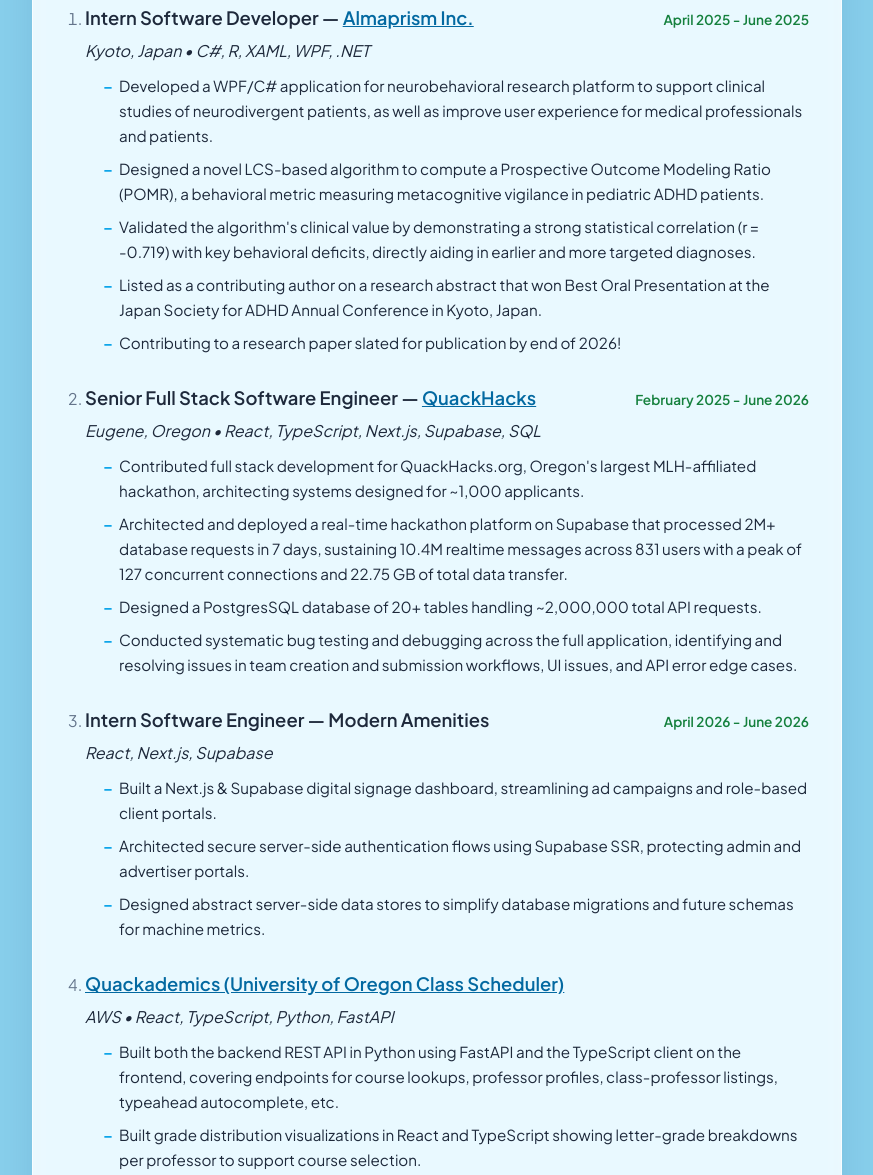
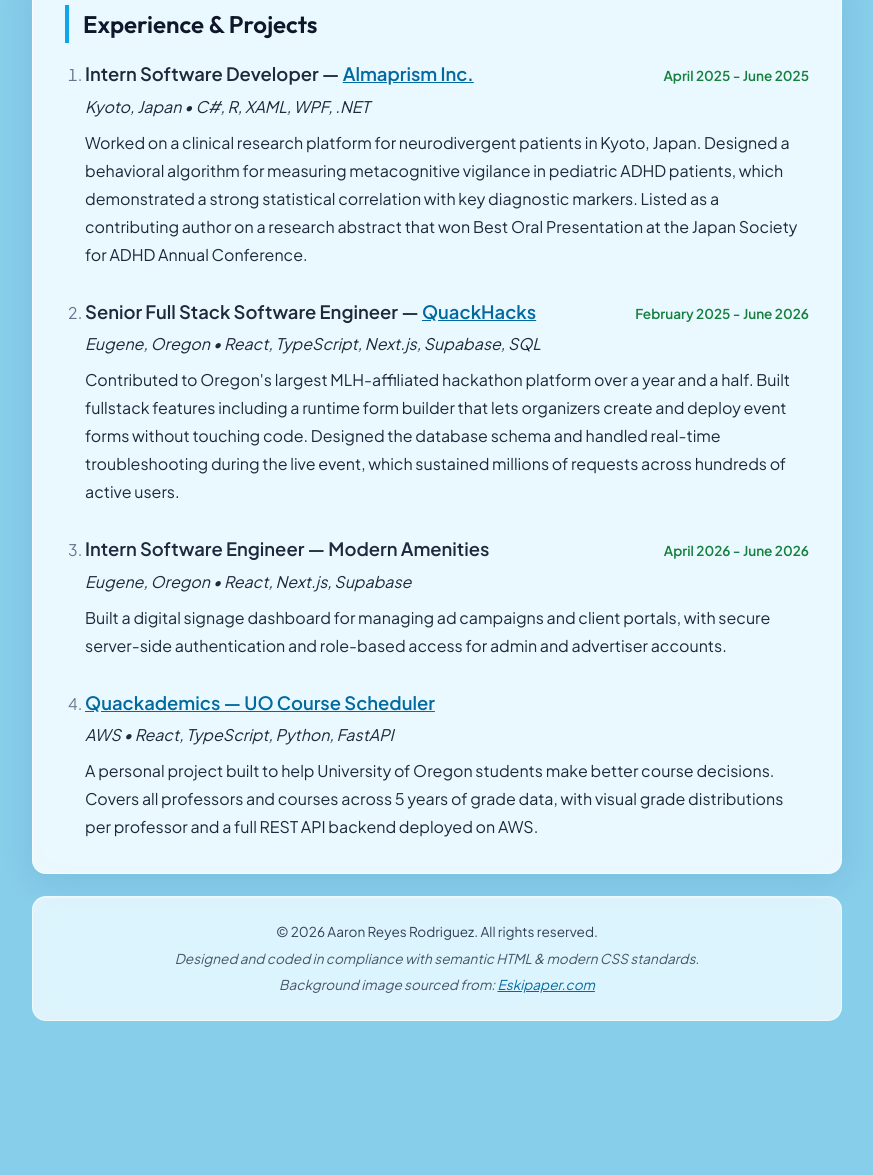
Before and after one commit to Aaron-Reyes-Rodriguez/Aaron-Reyes-Rodriguez.github.io, a plain HTML site: page index.html in a window 1280 px wide. Shown: the part 1415-2590 px from the top of the page, without its empty margins (203-1076 px from the left). After the commit the page ends 2476 px from the top, so only its background shows below. Drawn offline with Linux system fonts and the light colour scheme.

Commit message:
Updated portfolio

```diff
--- a/index.html
+++ b/index.html
@@ -36,7 +36,7 @@
         <!-- Header Text Details -->
         <div class="header-text">
           <h1>Aaron Reyes Rodriguez</h1>
-          <p class="tagline">Computer Science Student & Full Stack Software Engineer</p>
+          <p class="tagline">Software Engineer</p>
           <hr class="header-divider" />
 
           <!-- Semantic address container for contact info, optimizing SEO & accessibility -->
@@ -81,12 +81,17 @@
       <!-- Section: About Me -->
       <section id="about" class="resume-section">
         <h2>About Me</h2>
-        <p>
-         I'm a software engineer who values balance, combining a focused approach to coding with a down-to-earth lifestyle.
-         Outside of building full-stack applications, I spend my time playing basketball and winding down outdoors with my dog, Max.
-         I am genuinely motivated by helping people, and I enjoy applying my technical skills to support others. I look forward to bringing
-         this collaborative, steady mindset to a meaningful engineering role.
-        </p>
+        <div style="display: flex; align-items: flex-start; gap: 24px; flex-wrap: wrap;">
+          <p style="flex: 1; min-width: 200px;">
+            I'm a software engineer who values balance, combining a focused approach to coding with a down-to-earth lifestyle.
+            Outside of building full-stack applications, I spend my time playing basketball and winding down outdoors with my dog, Max.
+            I am genuinely motivated by helping people, and I enjoy applying my technical skills to support others. I look forward to bringing
+            this collaborative, steady mindset to a meaningful engineering role.
+          </p>
+          <img src="Max.JPG"
+               alt="Max, Aaron's dog"
+               style="width: 180px; height: 180px; object-fit: cover; border-radius: 12px; flex-shrink: 0;" />
+        </div>
       </section>
 
       <!-- Section: Education -->
@@ -122,7 +127,7 @@
           <div class="skills-category">
             <h3>Professional Skills</h3>
             <ul>
-              <li>Full Stack Web Development &amp; Architecture</li>
+              <li>Full Stack Web Development</li>
               <li>Algorithm Design, Analysis &amp; Optimization</li>
               <li>Clinical Research &amp; Scientific Collaboration</li>
               <li>Systematic Software Testing &amp; Debugging</li>
@@ -149,16 +154,16 @@
               <span class="timeline-date">April 2025 - June 2025</span>
             </div>
             <p class="timeline-location">Kyoto, Japan &bull; C#, R, XAML, WPF, .NET</p>
-            <ul>
-              <li>Developed a WPF/C# application for neurobehavioral research platform to support clinical studies of neurodivergent patients, as well as improve user experience for medical professionals and patients.</li>
-              <li>Designed a novel LCS-based algorithm to compute a Prospective Outcome Modeling Ratio (POMR), a behavioral metric measuring metacognitive vigilance in pediatric ADHD patients.</li>
-              <li>Validated the algorithm's clinical value by demonstrating a strong statistical correlation (r = -0.719) with key behavioral deficits, directly aiding in earlier and more targeted diagnoses.</li>
-              <li>Listed as a contributing author on a research abstract that won Best Oral Presentation at the Japan Society for ADHD Annual Conference in Kyoto, Japan.</li>
-              <li>Contributing to a research paper slated for publication by end of 2026!</li>
-            </ul>
+            <p>
+              Worked on a clinical research platform for neurodivergent patients in Kyoto, Japan.
+              Designed a behavioral algorithm for measuring metacognitive vigilance in pediatric ADHD patients,
+              which demonstrated a strong statistical correlation with key diagnostic markers.
+              Listed as a contributing author on a research abstract that won Best Oral Presentation
+              at the Japan Society for ADHD Annual Conference.
+            </p>
           </li>
 
-          <!-- Item 2: Lead Full Stack Software Engineer at QuackHacks -->
+          <!-- Item 2: Senior Full Stack Software Engineer at QuackHacks -->
           <li>
             <div class="timeline-header">
               <span class="timeline-title">
@@ -171,12 +176,13 @@
               <span class="timeline-date">February 2025 - June 2026</span>
             </div>
             <p class="timeline-location">Eugene, Oregon &bull; React, TypeScript, Next.js, Supabase, SQL</p>
-            <ul>
-              <li>Contributed full stack development for QuackHacks.org, Oregon's largest MLH-affiliated hackathon, architecting systems designed for ~1,000 applicants.</li>
-              <li>Architected and deployed a real-time hackathon platform on Supabase that processed 2M+ database requests in 7 days, sustaining 10.4M realtime messages across 831 users with a peak of 127 concurrent connections and 22.75 GB of total data transfer.</li>
-              <li>Designed a PostgresSQL database of 20+ tables handling ~2,000,000 total API requests.</li>
-              <li>Conducted systematic bug testing and debugging across the full application, identifying and resolving issues in team creation and submission workflows, UI issues, and API error edge cases.</li>
-            </ul>
+            <p>
+              Contributed to Oregon's largest MLH-affiliated hackathon platform over a year and a half.
+              Built fullstack features including a runtime form builder that lets organizers create and
+              deploy event forms without touching code. Designed the database schema and handled
+              real-time troubleshooting during the live event, which sustained millions of requests
+              across hundreds of active users.
+            </p>
           </li>
 
           <!-- Item 3: Intern Software Engineer at Modern Amenities -->
@@ -188,12 +194,11 @@
               </span>
               <span class="timeline-date">April 2026 - June 2026</span>
             </div>
-            <p class="timeline-location">React, Next.js, Supabase</p>
-            <ul>
-              <li>Built a Next.js &amp; Supabase digital signage dashboard, streamlining ad campaigns and role-based client portals.</li>
-              <li>Architected secure server-side authentication flows using Supabase SSR, protecting admin and advertiser portals.</li>
-              <li>Designed abstract server-side data stores to simplify database migrations and future schemas for machine metrics.</li>
-            </ul>
+            <p class="timeline-location">Eugene, Oregon &bull; React, Next.js, Supabase</p>
+            <p>
+              Built a digital signage dashboard for managing ad campaigns and client portals,
+              with secure server-side authentication and role-based access for admin and advertiser accounts.
+            </p>
           </li>
 
           <!-- Item 4: Quackademics (University of Oregon Class Scheduler) -->
@@ -203,15 +208,15 @@
                 <a href="https://quackademics.me"
                    target="_blank"
                    rel="noopener noreferrer"
-                   title="Visit Quackademics.me">Quackademics (University of Oregon Class Scheduler)</a>
+                   title="Visit Quackademics.me">Quackademics — UO Course Scheduler</a>
               </span>
             </div>
             <p class="timeline-location">AWS &bull; React, TypeScript, Python, FastAPI</p>
-            <ul>
-              <li>Built both the backend REST API in Python using FastAPI and the TypeScript client on the frontend, covering endpoints for course lookups, professor profiles, class-professor listings, typeahead autocomplete, etc.</li>
-              <li>Built grade distribution visualizations in React and TypeScript showing letter-grade breakdowns per professor to support course selection.</li>
-              <li>Deployed the frontend to AWS Amplify and hosted backend services on EC2, using CloudFront for routing.</li>
-            </ul>
+            <p>
+              A personal project built to help University of Oregon students make better course decisions.
+              Covers all professors and courses across 5 years of grade data, with visual grade distributions
+              per professor and a full REST API backend deployed on AWS.
+            </p>
           </li>
 
         </ol>
```
